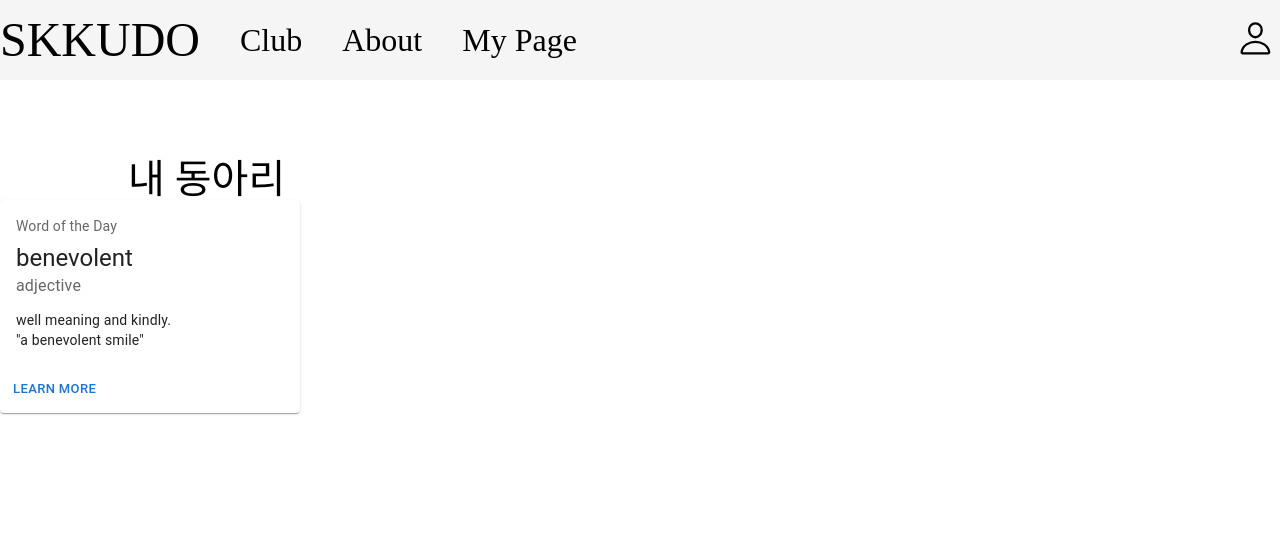
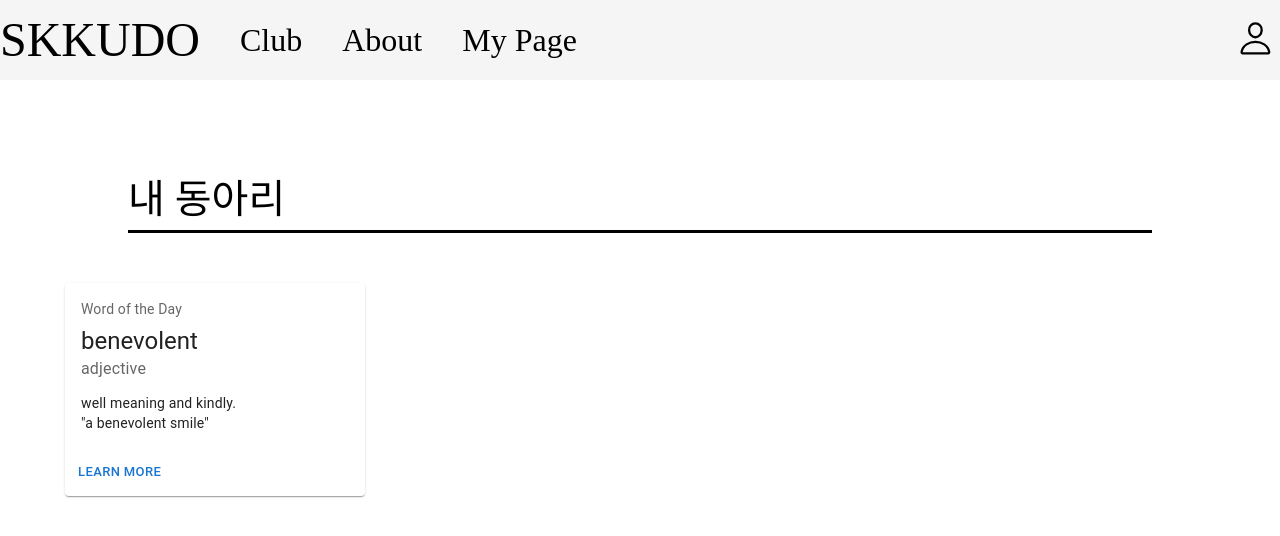
Before and after one commit to taeju-moon/SKKUDO_frontend_self, a React (Create React App) app: page /myPage in a window 1280 px wide. Shown: the top 536 px of the page. Built offline with nearby package versions, Linux system fonts and the light colour scheme.

Commit message:
change clubcards container width

```diff
--- a/src/pages/MyPage.tsx
+++ b/src/pages/MyPage.tsx
@@ -12,20 +12,25 @@ const MyPageContainer = styled.div`
 `;
 
 const SectionContainer = styled.div`
-  margin-top: 80px;
+  margin-top: 70px;
   display: flex;
   flex-direction: column;
   align-items: center;
+  padding: 30px;
 `;
 
 const Title = styled.div`
   width: 100%;
   max-width: 1024px;
   font-size: 2.5rem;
+  border-bottom: solid;
+  padding-bottom: 10px;
+  margin-bottom: 50px;
 `;
 
 const ClubCardsContainer = styled.div`
   width: 100%;
+  max-width: 1150px;
   flex-wrap: wrap;
 `;
 
```
